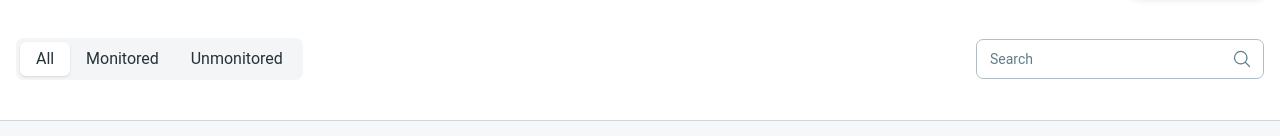
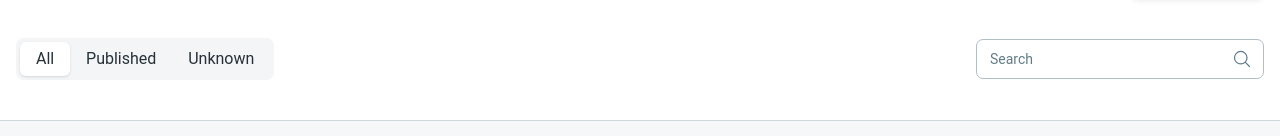
Before and after one commit to sushantkadam15/bookstore, a React (Create React App) app in the folder client/: page / in a window 1280 px wide. Shown: the part 322-458 px from the top of the page. Built offline with nearby package versions, Linux system fonts and the light colour scheme.

Commit message:
[BooksTable] Added functionality to filter books by status

```diff
--- a/client/src/Components/BooksTable.jsx
+++ b/client/src/Components/BooksTable.jsx
@@ -25,23 +25,6 @@ import {
   Checkbox,
 } from "@material-tailwind/react";
 
-const TABS = [
-  {
-    label: "All",
-    value: "all",
-  },
-  {
-    label: "Monitored",
-    value: "monitored",
-  },
-  {
-    label: "Unmonitored",
-    value: "unmonitored",
-  },
-];
-
-const TABLE_HEAD = ["", "Title", "Function", "Status", "Description", ""];
-
 // ------------ Components Starts here -----------------
 
 const BooksTable = () => {
@@ -57,22 +40,82 @@ const BooksTable = () => {
     total: Math.ceil(displayBooks.length / itemsToShow.total),
   });
 
+  const TABLE_HEAD = ["", "Title", "Function", "Status", "Description", ""];
+  const TABS = [
+    {
+      label: "All",
+      value: "all",
+    },
+    {
+      label: "Published",
+      value: "published",
+    },
+    {
+      label: "Unknown",
+      value: "unknown",
+    },
+  ];
+
   const fuseOptions = {
-    keys: ["title"],
+    keys: ["title", "status"],
   };
 
   const fuse = new Fuse(booksData, fuseOptions);
+
+  const updateDisplayedBooks = (update) => {
+    setDisplayBooks(update);
+    setPageCount({
+      ...pageCount,
+      current: 1,
+      total: Math.ceil(update.length / itemsToShow.total),
+    });
+  };
 
   const handleSearch = (e) => {
     const searchResult = fuse.search(e.target.value);
     if (searchResult !== undefined) {
       const finalResult = searchResult.map((result) => result.item);
-
-      setDisplayBooks(finalResult);
+      updateDisplayedBooks(finalResult);
     } else {
       console.log("test");
     }
   };
+
+  const handleTabChange = (value) => {
+    console.log("file: BooksTable.jsx:85 ~ handleTabChange ~ value:", value);
+    if (value === "all") {
+      updateDisplayedBooks(booksData);
+    } else if (value === "published") {
+      const publishedBooks = booksData.filter(
+        (book) => book.status === "PUBLISH",
+      );
+      console.log(publishedBooks.length);
+      updateDisplayedBooks(publishedBooks);
+    } else if (value === "unknown") {
+      const unknownPublishDates = booksData.filter(
+        (book) => !book.status || book.status !== "PUBLISH",
+      );
+      updateDisplayedBooks(unknownPublishDates);
+    }
+  };
+
+  // #TODO Fix Condition
+  const handleViewAll = () => {
+    if (itemsToShow.end === displayBooks.total) {
+      setItemsToShow({
+        ...itemsToShow,
+        start: 1,
+        end: displayBooks.length,
+      });
+    } else {
+      setItemsToShow({
+        ...itemsToShow,
+        start: 1,
+        end: 5,
+      });
+    }
+  };
+
   const handlePrevious = () => {
     setItemsToShow({
       ...itemsToShow,
@@ -96,6 +139,7 @@ const BooksTable = () => {
       current: pageCount.current + 1,
     });
   };
+
   return (
     <Card className="h-full w-full">
       <CardHeader floated={false} shadow={false} className="rounded-none">
@@ -109,8 +153,8 @@ const BooksTable = () => {
             </Typography>
           </div>
           <div className="flex shrink-0 flex-col gap-2 sm:flex-row">
-            <Button variant="outlined" size="sm">
-              view all
+            <Button variant="outlined" size="sm" onClick={handleViewAll}>
+              {itemsToShow.end === 5 ? "view all" : "View less"}
             </Button>
             <Button
               className="flex items-center gap-3  bg-blue-gray-800"
@@ -125,7 +169,11 @@ const BooksTable = () => {
           <Tabs value="all" className="w-full md:w-max">
             <TabsHeader>
               {TABS.map(({ label, value }) => (
-                <Tab key={value} value={value}>
+                <Tab
+                  key={value}
+                  value={value}
+                  onClick={() => handleTabChange(value)}
+                >
                   &nbsp;&nbsp;{label}&nbsp;&nbsp;
                 </Tab>
               ))}
@@ -243,9 +291,7 @@ const BooksTable = () => {
                             variant="ghost"
                             size="sm"
                             value={
-                              status === "PUBLISH"
-                                ? "Published"
-                                : "Not released"
+                              status === "PUBLISH" ? "Published" : "Unknown"
                             }
                             color={status === "PUBLISH" ? "green" : "blue-gray"}
                           />
```
